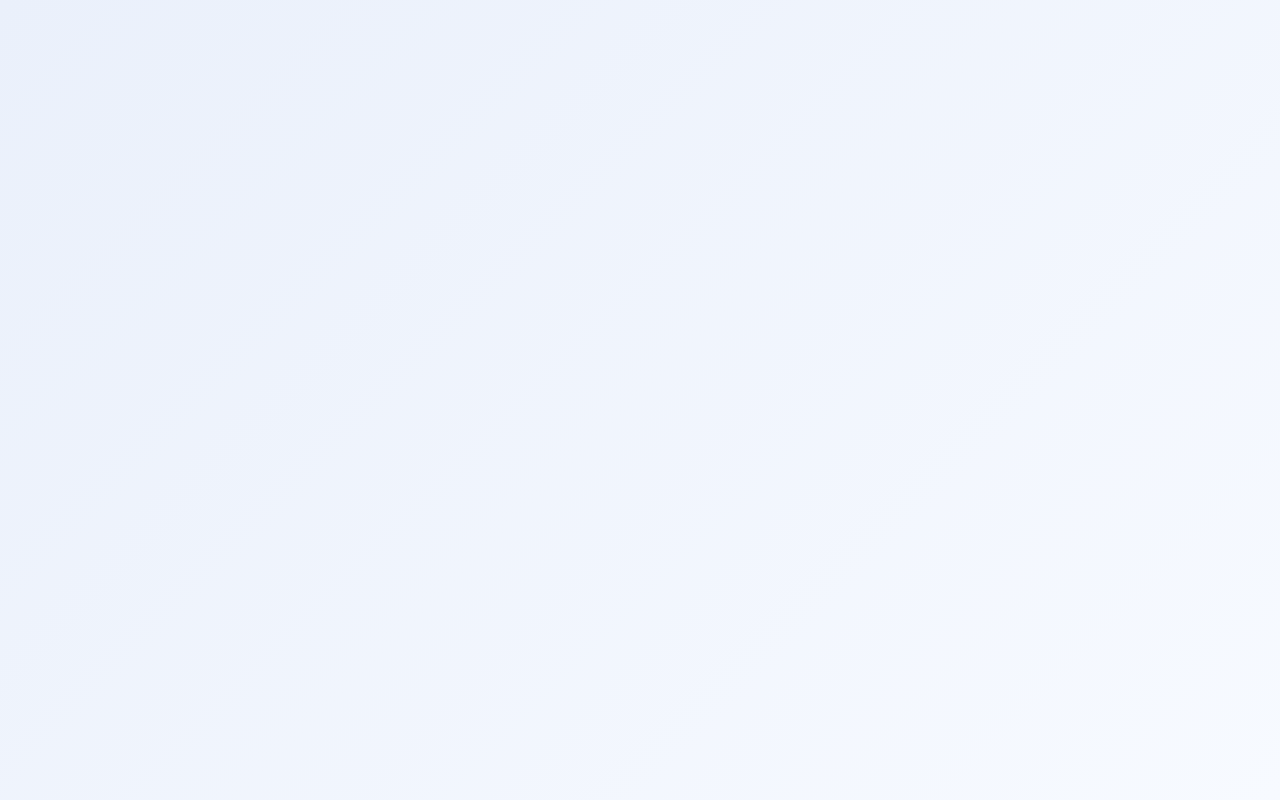
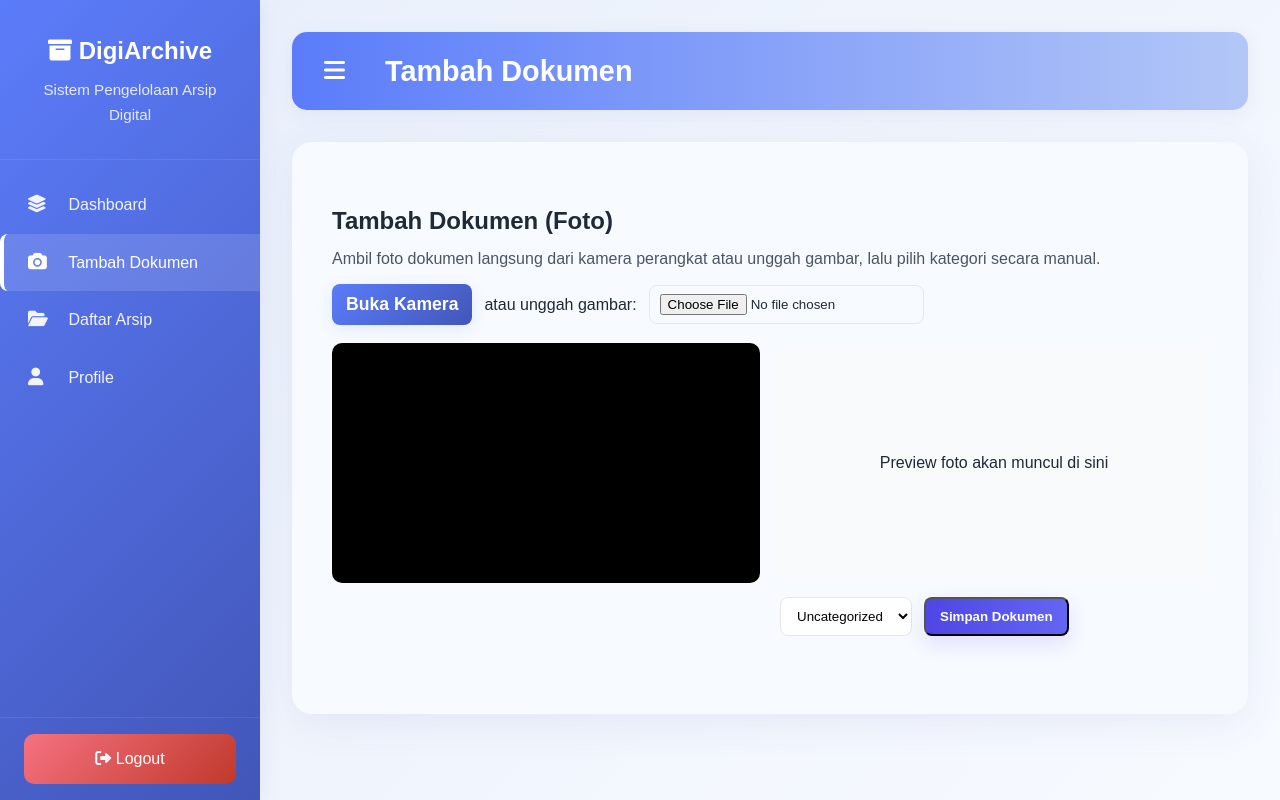
Before and after one commit to Bungarasikhahhaya/DigiArchive, a React (Create React App) app: page /tambah-dokumen in a window 1280 px wide. Before the commit this address had no page. Built offline with nearby package versions, Linux system fonts and the light colour scheme.

Commit message:
Tambah Fitur Scan Dokumen

```diff
--- /dev/null
+++ b/src/AddDocument.css
@@ -0,0 +1,28 @@
+.add-document-page{
+  max-width: 1000px;
+  margin: 20px auto;
+  color: #1f2937; /* gray-800 */
+}
+
+.add-document-page h2{ margin-bottom: 6px; }
+.add-document-page p{ color: #4b5563; margin-bottom: 12px; }
+
+.add-document-controls{ display:flex; flex-wrap:wrap; gap:12px; align-items:center; margin-bottom:18px; }
+.add-document-controls .btn{ padding:10px 14px; border-radius:8px; border:none; cursor:pointer; font-weight:600; }
+.btn-primary{ background: linear-gradient(90deg,#6366f1,#4f46e5); color:#fff; }
+.btn-success{ background:#16a34a; color:#fff; }
+.btn-muted{ background:#374151; color:#fff; }
+.add-document-file{ border:1px solid #e5e7eb; padding:8px 10px; border-radius:8px; }
+
+.add-document-layout{ display:grid; grid-template-columns: 1fr; gap:20px; }
+@media (min-width:768px){ .add-document-layout{ grid-template-columns: 1fr 1fr; } }
+
+.video-wrapper{ background:#000; border-radius:10px; min-height:240px; overflow:hidden; display:flex; align-items:center; justify-content:center; }
+.preview-box{ background:#f8fafc; border-radius:10px; min-height:240px; padding:12px; display:flex; align-items:center; justify-content:center; }
+.preview-box img{ max-width:100%; max-height:420px; border-radius:8px; box-shadow:0 8px 30px rgba(79,70,229,0.12); }
+
+.form-row{ margin-top:14px; display:flex; gap:12px; align-items:center; }
+.add-document-page select{ padding:10px 12px; border-radius:8px; border:1px solid #e5e7eb; background:#fff; }
+.save-btn{ padding:10px 14px; border-radius:8px; background:linear-gradient(90deg,#4f46e5,#6366f1); color:#fff; font-weight:700; box-shadow:0 8px 20px rgba(79,70,229,0.14); }
+.error{ color:#dc2626; margin-top:8px; }
+.note{ font-size:13px; color:#6b7280; margin-top:8px; }
--- a/src/App.js
+++ b/src/App.js
@@ -11,9 +11,10 @@ import About from './Component/About';
 import Register from './Component/Register';
 import Login from './Component/Login';
 import Dashboard from './Component/Dashboard';
+import AddDocument from './Component/AddDocument'; // Komponen AddDocument untuk Tambah Dokumen
 import Archive from './Component/Archive';
+import DeletedDocuments from './Component/DeleteDocument';
 import Profile from './Component/Profile';
-import DeletedDocuments from './Component/DeleteDocument';
 
 import './style.css';
 import './Dashboard.css';
@@ -131,6 +132,9 @@ const App = () => {
           }
         />
 
+        {/* Halaman Tambah Dokumen  */}
+        <Route path="/tambah-dokumen" element={<AddDocument />} />
+
         {/* Halaman Arsip */}
         <Route path="/arsip" element={<Archive archives={archives} onDeleteArchive={handleDeleteArchive} onAddArchive={handleAddArchive} />} />  {/* Menggunakan Archive untuk Arsip */}
 
--- /dev/null
+++ b/src/Component/AddDocument.js
@@ -0,0 +1,169 @@
+import React, { useState } from "react";
+import { Link, useNavigate } from "react-router-dom";
+import '../AddDocument.css';
+
+export default function AddDocument() {
+  const [stream, setStream] = useState(null);
+  const [photoDataUrl, setPhotoDataUrl] = useState('');
+  const [error, setError] = useState('');
+  const [selectedCategory, setSelectedCategory] = useState('Uncategorized');
+  const navigate = useNavigate();
+
+  const categories = ['Invoice','Surat','Kontrak','KTP/ID','Laporan','Nota','Uncategorized'];
+
+  const startCamera = async () => {
+    setError('');
+    try {
+      if (!navigator.mediaDevices || !navigator.mediaDevices.getUserMedia) {
+        setError('Perangkat tidak mendukung akses kamera.');
+        return;
+      }
+      const s = await navigator.mediaDevices.getUserMedia({ video: { facingMode: 'environment' }, audio: false });
+      setStream(s);
+      const videoEl = document.getElementById('adddoc-video');
+      if (videoEl) {
+        try {
+          videoEl.srcObject = s;
+          await videoEl.play();
+        } catch (e) { /* ignore play error */ }
+      }
+    } catch (err) {
+      console.error('startCamera error', err);
+      setError('Tidak dapat mengakses kamera. Periksa izin atau perangkat kamera.');
+    }
+  };
+
+  const stopCamera = () => {
+    if (stream) {
+      stream.getTracks().forEach(t => t.stop());
+      setStream(null);
+    }
+    try {
+      const videoEl = document.getElementById('adddoc-video');
+      if (videoEl) videoEl.srcObject = null;
+    } catch (e) {}
+  };
+
+  const takePhoto = () => {
+    const video = document.getElementById('adddoc-video');
+    const canvas = document.getElementById('adddoc-canvas');
+    if (!video || !canvas) return;
+    const width = video.videoWidth || 1280;
+    const height = video.videoHeight || 720;
+    canvas.width = width;
+    canvas.height = height;
+    const ctx = canvas.getContext('2d');
+    ctx.drawImage(video, 0, 0, width, height);
+    const dataUrl = canvas.toDataURL('image/jpeg', 0.9);
+    setPhotoDataUrl(dataUrl);
+  };
+
+  const handleFileUpload = (e) => {
+    const file = e.target.files && e.target.files[0];
+    if (!file) return;
+    const reader = new FileReader();
+    reader.onload = () => setPhotoDataUrl(reader.result);
+    reader.readAsDataURL(file);
+  };
+
+  const handleSave = () => {
+    if (!photoDataUrl) {
+      setError('Ambil foto atau unggah gambar terlebih dahulu');
+      return;
+    }
+    try {
+      const storeKey = 'digiarchive_local_arsip';
+      const existing = JSON.parse(localStorage.getItem(storeKey) || '[]');
+      const item = {
+        id: Date.now(),
+        category: selectedCategory,
+        image: photoDataUrl,
+        createdAt: new Date().toISOString()
+      };
+      existing.unshift(item);
+      localStorage.setItem(storeKey, JSON.stringify(existing));
+      setPhotoDataUrl('');
+      stopCamera();
+      navigate('/arsip');
+    } catch (err) {
+      console.error(err);
+      setError('Gagal menyimpan dokumen.');
+    }
+  };
+
+  return (
+    <div className="app">
+      {/* Sidebar */}
+      <nav className="sidebar" id="sidebar">
+        <div className="sidebar-header">
+          <h1><i className="fas fa-archive"></i> DigiArchive</h1>
+          <p>Sistem Pengelolaan Arsip Digital</p>
+        </div>
+        <div className="sidebar-nav">
+          <Link to="/dashboard" className="nav-item"><i className="fa-solid fa-layer-group"></i> Dashboard</Link>
+          <Link to="/tambah-dokumen" className="nav-item active"><i className="fa fa-camera"></i> Tambah Dokumen</Link>
+          <Link to="/arsip" className="nav-item"><i className="fas fa-folder-open"></i> Daftar Arsip</Link>
+          <Link to="/profile" className="nav-item"><i className="fas fa-user"></i> Profile</Link>
+        </div>
+        <div className="sidebar-footer">
+          <button className="logout-btn" onClick={() => navigate('/')}>
+            <i className="fas fa-sign-out-alt"></i> Logout
+          </button>
+        </div>
+      </nav>
+
+      {/* Main Content */}
+      <main className="main-content flex-1 bg-gray-50 min-h-screen">
+        <div className="top-bar flex items-center justify-between p-4 bg-white shadow">
+          <button className="menu-toggle text-xl">
+            <i className="fas fa-bars"></i>
+          </button>
+          <h1 className="page-title text-lg font-semibold">Tambah Dokumen</h1>
+        </div>
+
+        <div className="content-card p-6">
+          <div className="add-document-page p-0 bg-transparent">
+            <h2 className="text-2xl font-semibold mb-3">Tambah Dokumen (Foto)</h2>
+            <p className="text-sm text-gray-600 mb-4">Ambil foto dokumen langsung dari kamera perangkat atau unggah gambar, lalu pilih kategori secara manual.</p>
+
+            <div className="add-document-controls">
+              {!stream && <button onClick={startCamera} className="btn btn-primary">Buka Kamera</button>}
+              {stream && <button onClick={takePhoto} className="btn btn-success">Ambil Foto</button>}
+              {stream && <button onClick={stopCamera} className="btn btn-muted">Tutup Kamera</button>}
+              <label className="text-sm text-gray-600">atau unggah gambar:</label>
+              <input type="file" accept="image/*" onChange={handleFileUpload} className="add-document-file" />
+            </div>
+
+            {error && <p className="error">{error}</p>}
+
+            <div className="add-document-layout">
+              <div>
+                <div className="video-wrapper">
+                  <video id="adddoc-video" autoPlay playsInline style={{width:'100%'}} />
+                </div>
+                <canvas id="adddoc-canvas" style={{display:'none'}} />
+              </div>
+
+              <div>
+                <div className="preview-box">
+                  {photoDataUrl ? (
+                    <img src={photoDataUrl} alt="preview" />
+                  ) : (
+                    <div className="text-gray-400 text-center">Preview foto akan muncul di sini</div>
+                  )}
+                </div>
+
+                <div className="form-row">
+                  <select value={selectedCategory} onChange={(e) => setSelectedCategory(e.target.value)}>
+                    {categories.map(c => <option key={c} value={c}>{c}</option>)}
+                  </select>
+                  <button onClick={handleSave} className="save-btn">Simpan Dokumen</button>
+                </div>
+              </div>
+            </div>
+          </div>
+        </div>
+      </main>
+    </div>
+  );
+}
--- a/src/Component/Archive.js
+++ b/src/Component/Archive.js
@@ -46,6 +46,7 @@ const Archive = ({ archives = [], success, errors = [], onLogout, onAddArchive,
         </div>
         <div className="sidebar-nav">
           <Link to="/dashboard" className="nav-item"><i className="fa-solid fa-layer-group"></i> Dashboard</Link>
+          <Link to="/tambah-dokumen" className="nav-item"><i className="fa fa-camera"></i> Tambah Dokumen</Link>
           <Link to="/archive" className="nav-item active"><i className="fas fa-folder-open"></i> Daftar Arsip</Link>
           <Link to="/recycle-bin" className="nav-item"><i className="fas fa-trash"></i> Recycle Bin</Link>
           <Link to="/profile" className="nav-item"><i className="fas fa-user"></i> Profile</Link>
--- a/src/Component/Dashboard.js
+++ b/src/Component/Dashboard.js
@@ -24,6 +24,9 @@ export default function Dashboard({ totalArsip, totalArsipHariIni, arsipBulanIni
             {/* Ganti <a> dengan <Link> */}
             <Link to="/dashboard" className="nav-item active p-3 flex items-center gap-2 bg-indigo-600 rounded-md m-2">
               <i className="fa-solid fa-layer-group"></i> Dashboard
+            </Link>
+            <Link to="/tambah-dokumen" className="nav-item p-3 flex items-center gap-2 hover:bg-indigo-500 rounded-md m-2">
+              <i className="fa fa-camera"></i> Tambah Dokumen
             </Link>
             <Link to="/arsip" className="nav-item p-3 flex items-center gap-2 hover:bg-indigo-500 rounded-md m-2">
               <i className="fas fa-folder-open"></i> Daftar Arsip
--- a/src/Component/Profile.js
+++ b/src/Component/Profile.js
@@ -1,5 +1,5 @@
 import React, { useState } from "react";               // Import useState
-import { useNavigate } from "react-router-dom";        // Import useNavigate
+import { useNavigate, Link } from "react-router-dom";        // Import useNavigate and Link
 import "../Profile.css";
 
 const Profile = ({ user = {}, successMessage, errorMessage, handleLogout, handlePasswordChange }) => {
@@ -48,6 +48,7 @@ const Profile = ({ user = {}, successMessage, errorMessage, handleLogout, handle
         </div>
         <div className="sidebar-nav">
           <a href="/dashboard" className="nav-item"><i className="fa-solid fa-layer-group"></i> Dashboard</a>
+          <Link to="/tambah-dokumen" className="nav-item"><i className="fa fa-camera"></i> Tambah Dokumen</Link>
           <a href="/archive" className="nav-item"><i className="fas fa-folder-open"></i> Daftar Arsip</a>
           <a href="/recycle-bin" className="nav-item"><i className="fas fa-trash"></i> Recycle Bin</a>
           <a href="/profile" className="nav-item active"><i className="fas fa-user"></i> Profile</a>
```
